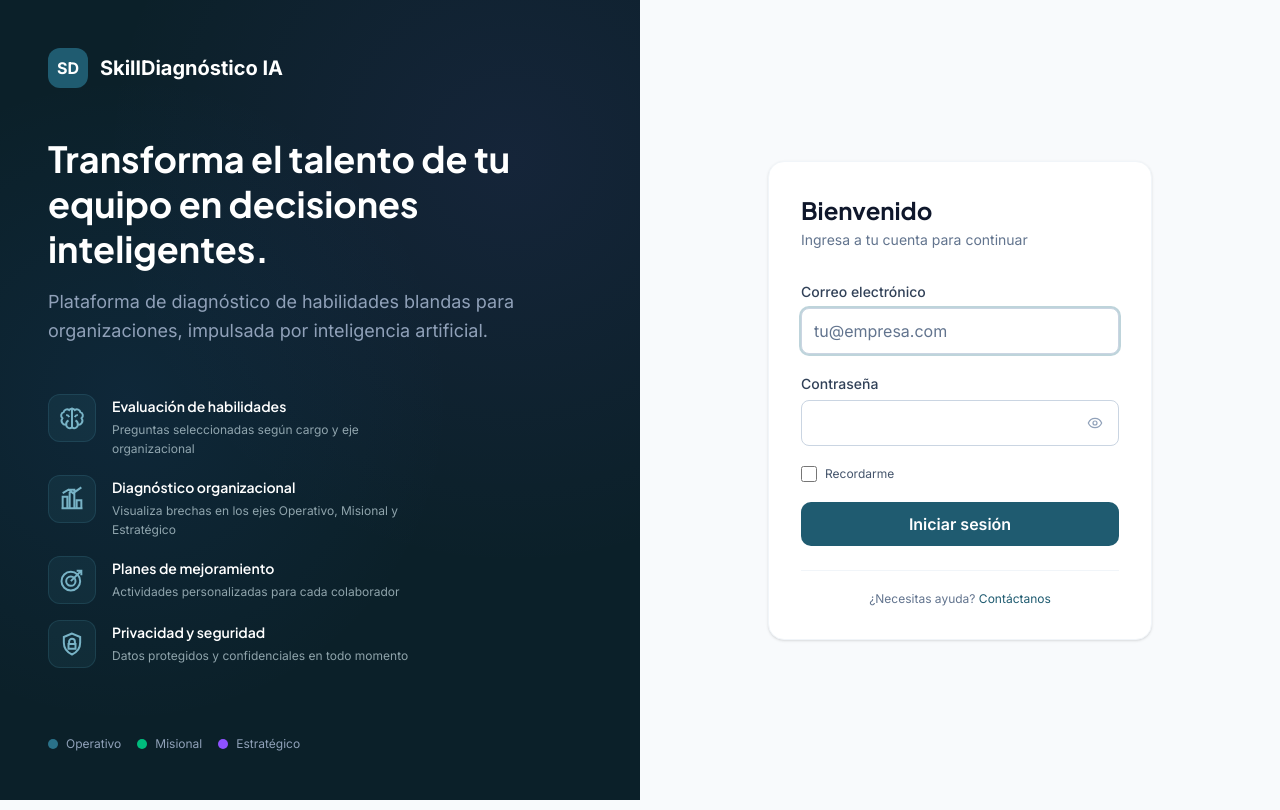
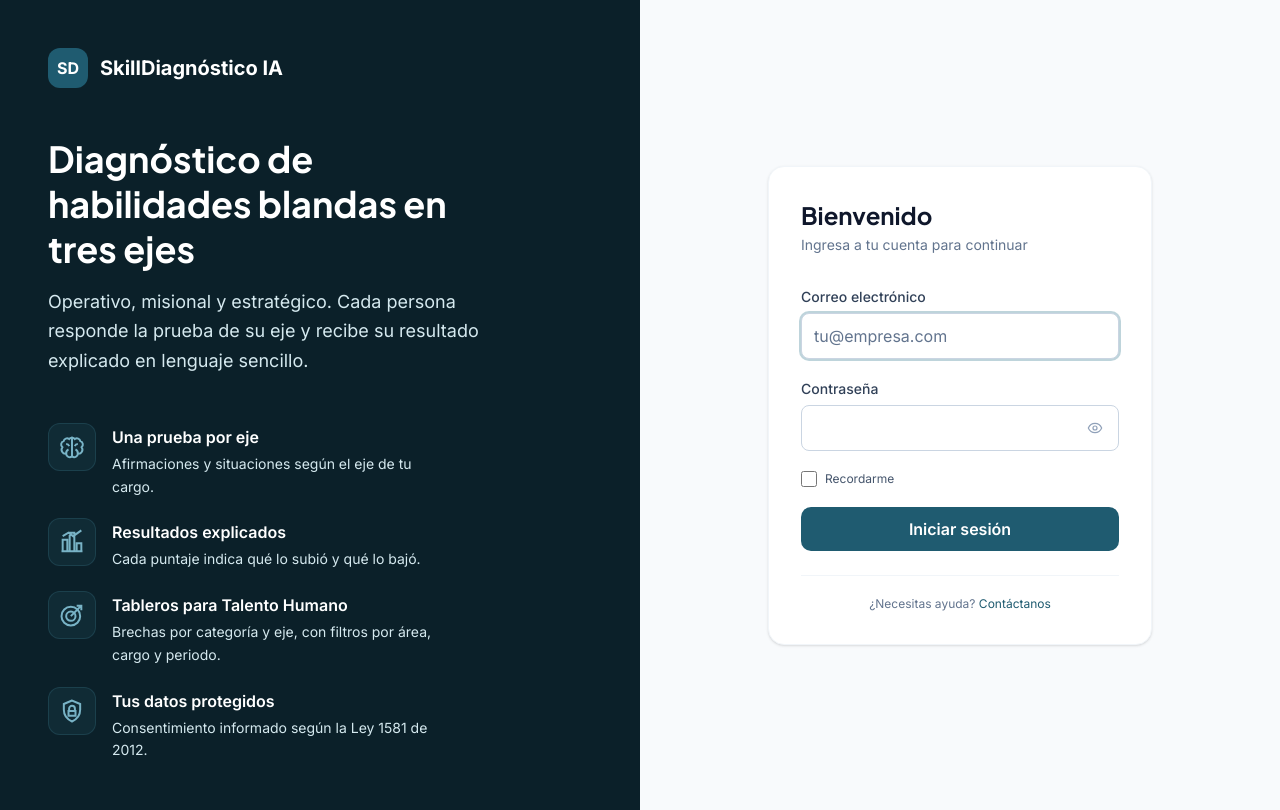
Before and after one commit to emmapadiila/skillapp, a Laravel app: page /login in a window 1280 px wide. Run offline with Laravel 12, Linux system fonts and the light colour scheme; style sheets or scripts are compiled from the project's sources.

Commit message:
feat(ui): login factual, menú agrupado y accesible, consentimiento más legible
Co-Authored-By: Claude Opus 5.5 <noreply@anthropic.com>

```diff
--- a/resources/css/app.css
+++ b/resources/css/app.css
@@ -84,7 +84,6 @@
     .workspace button, .workspace a { @apply transition-colors; }
     .workspace [data-screen-link][aria-current='page'] { @apply bg-brand-600 font-medium text-white; }
     .workspace [data-screen-link][aria-current='page'] * { color: inherit !important; }
-    .admin-sidebar.is-open { transform: translateX(0); }
 
     /* Badges: estado/eje (tonos) y nivel de resultado */
     .ws-badge { @apply inline-flex max-w-full items-center whitespace-nowrap rounded-full px-2.5 py-0.5 text-xs font-medium; }
@@ -124,6 +123,9 @@
     .ws-chart-column strong { font-size: 12px; margin-bottom: 4px; color: var(--color-slate-700); }
     .ws-chart-column span { position: absolute; top: 100%; margin-top: 8px; font-size: 11px; color: var(--color-slate-600); text-align: center; }
 }
+
+/* Fuera de las capas para ganarle a la utilidad -translate-x-full, que en Tailwind 4 usa la propiedad translate. */
+.admin-sidebar.is-open { translate: 0 0; }
 
 @media print {
     .workspace aside, .workspace header, .workspace button, #workspace-toast { display: none !important; }
--- a/resources/js/app.js
+++ b/resources/js/app.js
@@ -3,17 +3,34 @@ import './workspace-app';
 const sidebar = document.querySelector('#admin-sidebar');
 const backdrop = document.querySelector('#sidebar-backdrop');
 const sidebarOpen = document.querySelector('#sidebar-open');
+const desktop = window.matchMedia('(min-width: 1024px)');
+// En móvil el menú cerrado queda fuera de pantalla: inert evita que el teclado entre en él.
+const pageContent = [document.querySelector('main'), document.querySelector('a[href="#workspace-page"]')].filter(Boolean);
+const syncInert = () => {
+    if (!sidebar) return;
+    const open = sidebar.classList.contains('is-open');
+    sidebar.inert = !desktop.matches && !open;
+    // Con el menú abierto en móvil, la página tapada no recibe foco.
+    pageContent.forEach((el) => { el.inert = !desktop.matches && open; });
+};
 const closeSidebar = () => {
+    const wasOpen = sidebar?.classList.contains('is-open');
     sidebar?.classList.remove('is-open');
     backdrop?.classList.add('hidden');
     sidebarOpen?.setAttribute('aria-expanded', 'false');
+    syncInert();
+    if (wasOpen && !desktop.matches) sidebarOpen?.focus();
 };
 
 sidebarOpen?.addEventListener('click', () => {
     sidebar?.classList.add('is-open');
     backdrop?.classList.remove('hidden');
     sidebarOpen.setAttribute('aria-expanded', 'true');
+    syncInert();
+    sidebar?.querySelector('[aria-current="page"], a[href]')?.focus();
 });
+desktop.addEventListener('change', syncInert);
+syncInert();
 document.querySelector('#sidebar-close')?.addEventListener('click', closeSidebar);
 backdrop?.addEventListener('click', closeSidebar);
 document.addEventListener('keydown', (event) => { if (event.key === 'Escape') closeSidebar(); });
--- a/resources/js/workspace-assessment.js
+++ b/resources/js/workspace-assessment.js
@@ -11,20 +11,23 @@ const page = () => document.querySelector('#workspace-page');
 export function assessmentScreen(ctx) {
     if (!ctx.user.consent_accepted_at) return consent(ctx);
 
+    const confirmation = ctx.consentJustAccepted ? '<p id="consent-confirmation" tabindex="-1" class="ws-alert ws-alert--success mb-4 outline-none">Autorización registrada.</p>' : '';
+    ctx.consentJustAccepted = false;
+
     const evaluations = own(ctx);
     const open = evaluations.find(isOpen);
     const completed = evaluations.find((ev) => ev.status === 'completed');
     const assessment = ctx.records('assessments').find((a) => a.id === open?.assessment_id) ?? open?.assessment ?? ctx.records('assessments')[0];
 
     if (!open && completed) {
-        return `<div class="mx-auto max-w-2xl"><article class="ws-panel space-y-4 text-center"><span class="mx-auto grid size-14 place-items-center rounded-full bg-success-100 text-2xl text-success-700" aria-hidden="true">✓</span><h2 class="text-xl font-bold">Ya completaste tu prueba</h2><p class="text-sm text-slate-600">La enviaste el ${e(date(completed.completed_at))}. Talento Humano programará tu próxima reevaluación.</p><button type="button" class="ws-primary" data-navigate="resultados">Ver mi resultado</button></article></div>`;
+        return `<div class="mx-auto max-w-2xl">${confirmation}<article class="ws-panel space-y-4 text-center"><span class="mx-auto grid size-14 place-items-center rounded-full bg-success-100 text-2xl text-success-700" aria-hidden="true">✓</span><h2 class="text-xl font-bold">Ya completaste tu prueba</h2><p class="text-sm text-slate-600">La enviaste el ${e(date(completed.completed_at))}. Talento Humano programará tu próxima reevaluación.</p><button type="button" class="ws-primary" data-navigate="resultados">Ver mi resultado</button></article></div>`;
     }
-    if (!assessment && !open) return empty('Todavía no tienes una prueba disponible', 'Tu cargo no tiene una prueba asociada. Consulta con el área de Talento Humano.');
+    if (!assessment && !open) return `<div class="mx-auto max-w-2xl">${confirmation}</div>` + empty('Todavía no tienes una prueba disponible', 'Tu cargo no tiene una prueba asociada. Consulta con el área de Talento Humano.');
 
     const questions = open?.question_count ?? assessment?.questions?.length ?? 0;
     const [likertHelp, situationalHelp] = instructions(assessment);
-    return `<div class="mx-auto max-w-2xl"><article class="ws-panel space-y-5">
-        <header><p class="text-sm font-medium text-brand-700">Antes de comenzar</p><h2 class="mt-1 text-xl font-bold">${e(assessment?.name ?? 'Evaluación de habilidades blandas')}</h2></header>
+    return `<div class="mx-auto max-w-2xl">${confirmation}<article class="ws-panel space-y-5">
+        <header><h2 class="text-xl font-bold">${e(assessment?.name ?? 'Evaluación de habilidades blandas')}</h2></header>
         <ul class="grid gap-3 text-sm sm:grid-cols-3">
             <li class="rounded-control bg-slate-50 p-3"><strong class="block text-lg">${questions}</strong><span class="text-slate-600">preguntas</span></li>
             <li class="rounded-control bg-slate-50 p-3"><strong class="block text-lg">10–15 min</strong><span class="text-slate-600">tiempo estimado</span></li>
@@ -34,6 +37,7 @@ export function assessmentScreen(ctx) {
             ${likertHelp ? `<p><strong>Afirmaciones.</strong> ${e(likertHelp)}</p>` : ''}
             ${situationalHelp ? `<p><strong>Situaciones.</strong> ${e(situationalHelp)}</p>` : ''}
             <p>Puedes cerrar la prueba en cualquier momento y retomarla donde la dejaste${open ? `, hasta el ${e(date(open.due_at))}` : ''}.</p>
+            <p class="text-slate-600">Autorizaste el tratamiento de tus datos el ${e(date(ctx.user.consent_accepted_at))}.</p>
         </section>
         <button type="button" class="ws-primary w-full sm:w-auto" data-action="evaluation-start" data-id="${e(open?.id ?? '')}">${open?.status === 'in_progress' ? 'Continuar la prueba' : 'Comenzar la prueba'}</button>
     </article></div>`;
@@ -54,19 +58,20 @@ function consent(ctx) {
             const submit = form.querySelector('[type="submit"]'); submit.disabled = true;
             try {
                 ctx.user = await ctx.request('me/consent', { method: 'POST' });
-                ctx.toast('Consentimiento registrado.');
+                ctx.consentJustAccepted = true;
                 ctx.render();
+                document.querySelector('#consent-confirmation')?.focus();
             } catch (error) { form.querySelector('#consent-feedback').innerHTML = formErrors(error); submit.disabled = false; }
         });
     });
     return `<div class="mx-auto max-w-2xl"><form id="consent-form" class="ws-panel space-y-5" aria-labelledby="consent-title">
-        <header><p class="text-sm font-medium text-brand-700">Antes de comenzar</p><h2 id="consent-title" class="mt-1 text-xl font-bold">Consentimiento informado</h2></header>
+        <header><h2 id="consent-title" class="text-xl font-bold">Consentimiento informado</h2><p class="mt-1 text-sm text-slate-600">Un paso antes de comenzar tu prueba.</p></header>
         <p class="text-sm leading-6 text-slate-700">De acuerdo con la Ley 1581 de 2012 de protección de datos personales, ${e(company)} te pide autorización para tratar la información de esta prueba.</p>
-        <dl class="grid gap-3 text-sm leading-6">
-            <div class="rounded-control bg-slate-50 p-3"><dt class="font-semibold">Qué datos</dt><dd class="text-slate-700">Tus respuestas, tus resultados y los datos de tu cargo y área.</dd></div>
-            <div class="rounded-control bg-slate-50 p-3"><dt class="font-semibold">Para qué</dt><dd class="text-slate-700">Diagnosticar habilidades blandas y diseñar planes de mejoramiento.</dd></div>
-            <div class="rounded-control bg-slate-50 p-3"><dt class="font-semibold">Quién los ve</dt><dd class="text-slate-700">Tú y el área de Talento Humano.</dd></div>
-            <div class="rounded-control bg-slate-50 p-3"><dt class="font-semibold">Tus derechos</dt><dd class="text-slate-700">Conocer, actualizar y rectificar tus datos, pedir que se supriman y revocar esta autorización, solicitándolo a Talento Humano.</dd></div>
+        <dl class="divide-y divide-slate-200 border-y border-slate-200 text-[0.9375rem] leading-6">
+            <div class="grid gap-1 py-3 sm:grid-cols-[9rem_1fr] sm:gap-4"><dt class="font-semibold">Qué datos</dt><dd class="text-slate-700">Tus respuestas, tus resultados y los datos de tu cargo y área.</dd></div>
+            <div class="grid gap-1 py-3 sm:grid-cols-[9rem_1fr] sm:gap-4"><dt class="font-semibold">Para qué</dt><dd class="text-slate-700">Diagnosticar habilidades blandas y diseñar planes de mejoramiento.</dd></div>
+            <div class="grid gap-1 py-3 sm:grid-cols-[9rem_1fr] sm:gap-4"><dt class="font-semibold">Quién los ve</dt><dd class="text-slate-700">Tú y el área de Talento Humano.</dd></div>
+            <div class="grid gap-1 py-3 sm:grid-cols-[9rem_1fr] sm:gap-4"><dt class="font-semibold">Tus derechos</dt><dd class="text-slate-700">Conocer, actualizar y rectificar tus datos, pedir que se supriman y revocar esta autorización, solicitándolo a Talento Humano.</dd></div>
         </dl>
         <label class="ws-choice"><input type="checkbox" name="accept" required class="size-5 shrink-0 accent-brand-600"><span>He leído la información anterior y autorizo el tratamiento de mis datos.</span></label>
         <div id="consent-feedback" aria-live="polite"></div>
--- a/resources/js/workspace-ui.js
+++ b/resources/js/workspace-ui.js
@@ -39,6 +39,7 @@ const paths = {
     building: '<path d="M4 21V3h12v18m0-12h4v12H4m4-14h4m-4 4h4m-4 4h4"/>',
     menu: '<path d="M4 6h16M4 12h16M4 18h16"/>',
     search: '<circle cx="10" cy="10" r="7"/><path d="m15 15 6 6"/>',
+    close: '<path d="M6 6l12 12M18 6 6 18"/>',
 };
 export const svg = (name) => `<svg class="size-4" viewBox="0 0 24 24" fill="none" stroke="currentColor" stroke-width="1.7" stroke-linecap="round" stroke-linejoin="round" aria-hidden="true">${paths[name] ?? paths.chart}</svg>`;
 export function icons() { document.querySelectorAll('[data-icon]').forEach((el) => { el.innerHTML = svg(el.dataset.icon); }); }
--- a/resources/views/auth/login.blade.php
+++ b/resources/views/auth/login.blade.php
@@ -1,27 +1,22 @@
 <x-layouts.guest title="Iniciar sesión">
     <main class="flex min-h-dvh">
         <section class="relative hidden w-1/2 flex-col justify-between overflow-hidden bg-brand-950 p-12 lg:flex" aria-labelledby="product-heading">
-            <div class="pointer-events-none absolute inset-0 bg-[radial-gradient(circle_at_20%_50%,rgba(59,130,246,.08),transparent_50%),radial-gradient(circle_at_80%_20%,rgba(139,92,246,.08),transparent_50%)]"></div>
             <div class="relative">
                 <div class="mb-12 flex items-center gap-3"><span class="grid size-10 place-items-center rounded-xl bg-brand-600 text-base font-bold text-white">SD</span><span class="text-xl font-bold text-white">SkillDiagnóstico IA</span></div>
-                <h1 id="product-heading" class="mb-4 text-4xl font-bold leading-tight text-white">Transforma el talento de tu equipo en decisiones inteligentes.</h1>
-                <p class="mb-12 text-lg leading-relaxed text-slate-400">Plataforma de diagnóstico de habilidades blandas para organizaciones, impulsada por inteligencia artificial.</p>
-                <div class="space-y-4">
-                    <x-auth-feature icon="brain" title="Evaluación de habilidades" description="Preguntas seleccionadas según cargo y eje organizacional" />
-                    <x-auth-feature icon="chart" title="Diagnóstico organizacional" description="Visualiza brechas en los ejes Operativo, Misional y Estratégico" />
-                    <x-auth-feature icon="target" title="Planes de mejoramiento" description="Actividades personalizadas para cada colaborador" />
-                    <x-auth-feature icon="shield" title="Privacidad y seguridad" description="Datos protegidos y confidenciales en todo momento" />
-                </div>
-            </div>
-            <div class="relative mt-10 flex flex-wrap gap-4 text-xs text-slate-400">
-                <span class="flex items-center gap-2"><i class="size-2.5 rounded-full bg-brand-500"></i>Operativo</span>
-                <span class="flex items-center gap-2"><i class="size-2.5 rounded-full bg-emerald-500"></i>Misional</span>
-                <span class="flex items-center gap-2"><i class="size-2.5 rounded-full bg-violet-500"></i>Estratégico</span>
+                <h1 id="product-heading" class="mb-4 max-w-md text-4xl font-bold leading-tight text-white">Diagnóstico de habilidades blandas en tres ejes</h1>
+                <p class="mb-12 max-w-md text-lg leading-relaxed text-brand-100">Operativo, misional y estratégico. Cada persona responde la prueba de su eje y recibe su resultado explicado en lenguaje sencillo.</p>
+                <ul class="space-y-5">
+                    <x-auth-feature icon="brain" title="Una prueba por eje" description="Afirmaciones y situaciones según el eje de tu cargo." />
+                    <x-auth-feature icon="chart" title="Resultados explicados" description="Cada puntaje indica qué lo subió y qué lo bajó." />
+                    <x-auth-feature icon="target" title="Tableros para Talento Humano" description="Brechas por categoría y eje, con filtros por área, cargo y periodo." />
+                    <x-auth-feature icon="shield" title="Tus datos protegidos" description="Consentimiento informado según la Ley 1581 de 2012." />
+                </ul>
             </div>
         </section>
         <section class="flex flex-1 items-center justify-center bg-slate-50 p-5 sm:p-8" aria-labelledby="login-heading">
             <div class="w-full max-w-sm">
                 <div class="mb-6 flex items-center justify-center gap-3 lg:hidden"><span class="grid size-10 place-items-center rounded-xl bg-brand-600 font-bold text-white">SD</span><span class="font-bold">SkillDiagnóstico IA</span></div>
+                <p class="-mt-3 mb-6 text-center text-sm text-slate-600 lg:hidden">Diagnóstico de habilidades blandas en tres ejes</p>
                 <div class="rounded-2xl border border-slate-100 bg-white p-6 shadow-sm sm:p-8">
                     <header class="mb-8"><h2 id="login-heading" class="mb-1 text-2xl font-bold text-slate-900">Bienvenido</h2><p class="text-sm text-slate-500">Ingresa a tu cuenta para continuar</p></header>
                     @if (session('status'))<x-ui.alert tone="success" class="mb-4">{{ session('status') }}</x-ui.alert>@endif
--- a/resources/views/components/auth-feature.blade.php
+++ b/resources/views/components/auth-feature.blade.php
@@ -9,8 +9,8 @@
     };
 @endphp
 
-<div {{ $attributes->class(['group flex items-start gap-4']) }}>
-    <div class="grid size-12 shrink-0 place-items-center rounded-xl border transition-transform duration-300 group-hover:-translate-y-0.5 {{ $toneClasses }}">
+<li {{ $attributes->class(['flex items-start gap-4']) }}>
+    <div class="grid size-12 shrink-0 place-items-center rounded-xl border {{ $toneClasses }}">
         @if ($icon === 'brain')
             <svg class="size-7" viewBox="0 0 24 24" fill="none" stroke="currentColor" stroke-width="1.7" aria-hidden="true">
                 <path d="M9.5 5.2A3 3 0 0 0 4.8 7a3 3 0 0 0-1 5.2A3.5 3.5 0 0 0 7 17.8 3 3 0 0 0 12 20V4a3 3 0 0 0-2.5 1.2Z"/><path d="M7 9.5c1.2 0 2.2.7 2.6 1.7M7 17.8c-.2-1.7.5-3 2-3.8M14.5 5.2A3 3 0 0 1 19.2 7a3 3 0 0 1 1 5.2 3.5 3.5 0 0 1-3.2 5.6A3 3 0 0 1 12 20V4a3 3 0 0 1 2.5 1.2Z"/><path d="M17 9.5c-1.2 0-2.2.7-2.6 1.7M17 17.8c.2-1.7-.5-3-2-3.8"/>
@@ -30,7 +30,7 @@
         @endif
     </div>
     <div class="pt-0.5">
-        <h3 class="text-sm font-semibold text-white">{{ $title }}</h3>
-        <p class="mt-1 max-w-xs text-xs leading-relaxed text-brand-100/65">{{ $description }}</p>
+        <p class="text-base font-semibold text-white">{{ $title }}</p>
+        <p class="mt-1 max-w-xs text-sm leading-relaxed text-brand-100">{{ $description }}</p>
     </div>
-</div>
+</li>
```
Also changed, not shown: resources/views/workspace.blade.php (+29 -16 lines), tests/Feature/Http/Controllers/Web/AuthenticatedSessionControllerTest.php (+1 -1 lines).
